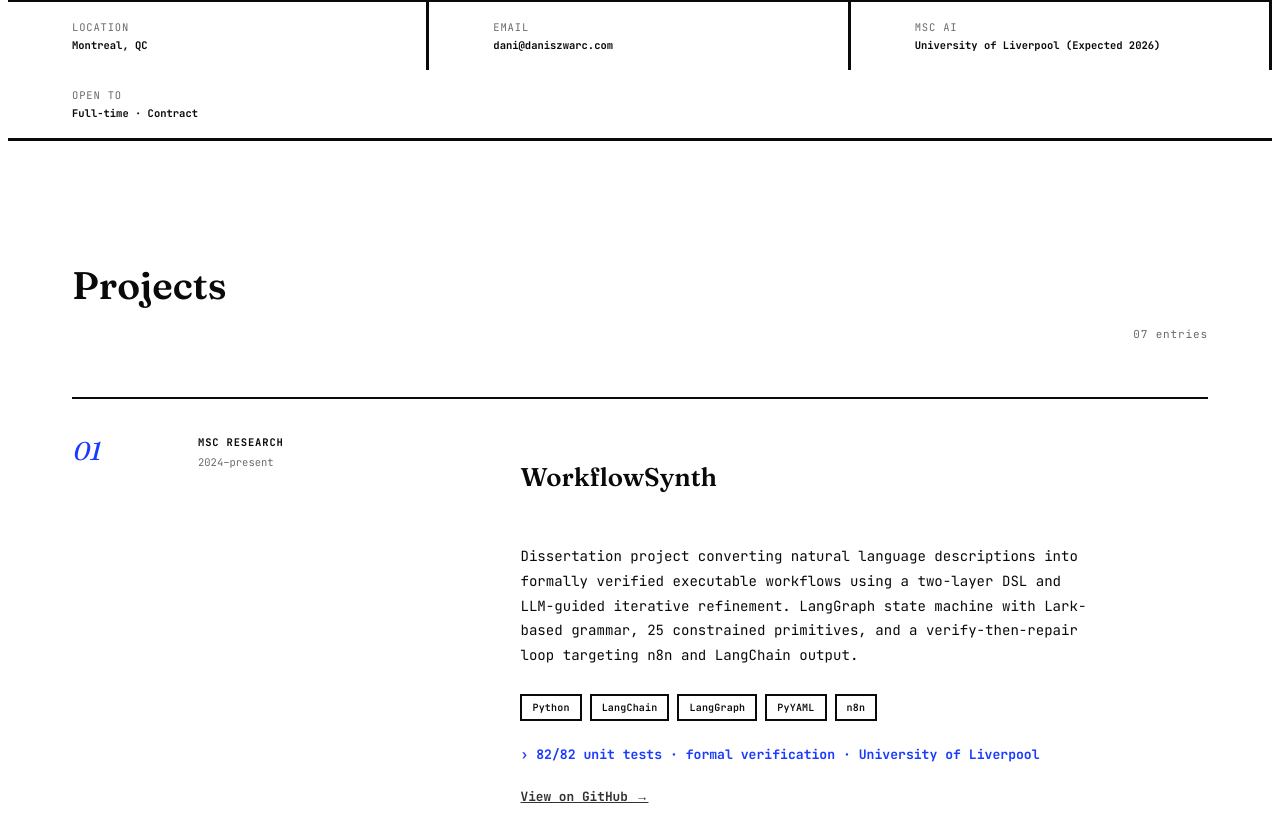
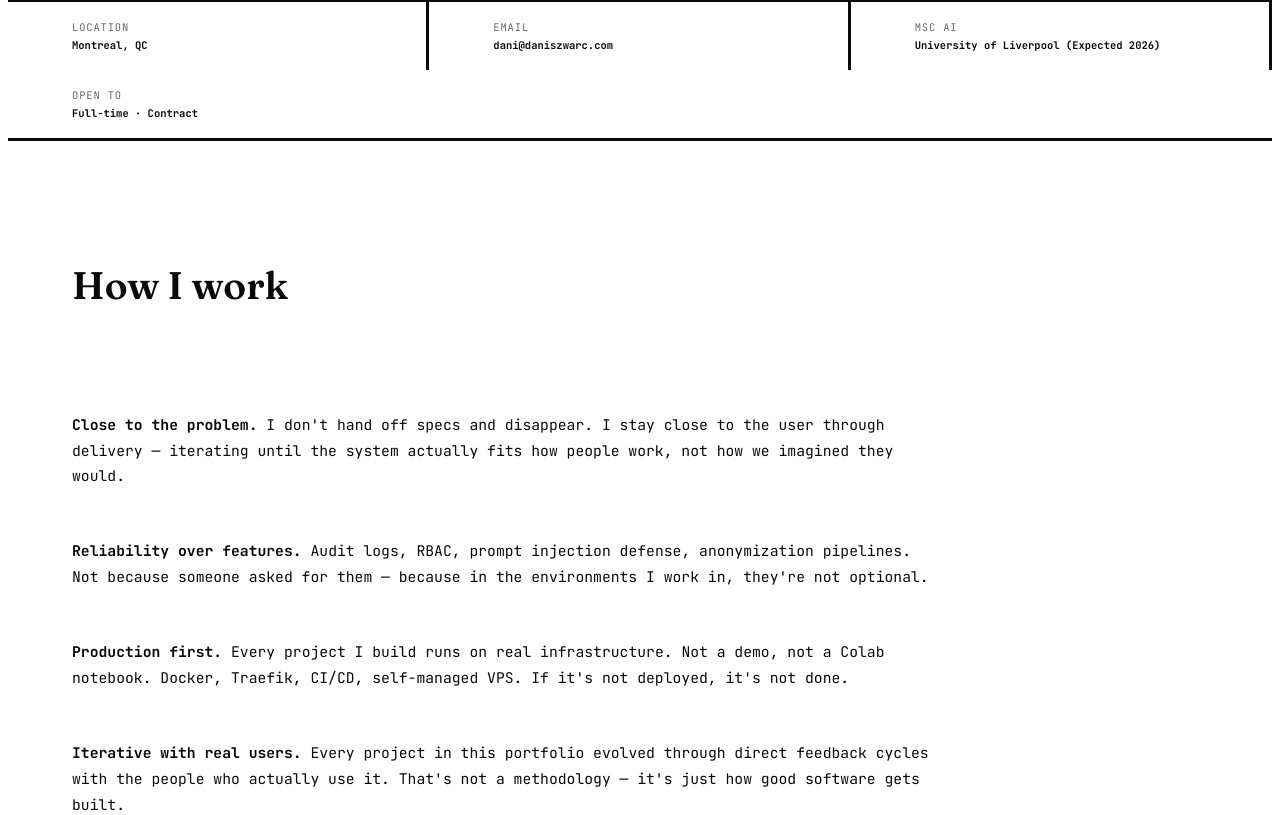
Before and after one commit to daniszwarc/portfolio, a Next.js app: page / in a window 1280 px wide. Shown: the part 1045-1860 px from the top of the page. Built offline with nearby package versions, Linux system fonts and the light colour scheme.

Commit message:
feat: add How I work section

```diff
--- a/app/Alt.module.css
+++ b/app/Alt.module.css
@@ -319,6 +319,23 @@
   letter-spacing: 0.08em;
 }
 
+.principles {
+  display: flex;
+  flex-direction: column;
+  gap: 20px;
+  max-width: 860px;
+}
+
+.principle {
+  font-size: 0.92rem;
+  line-height: 1.75;
+  color: var(--ink);
+}
+
+.principleLabel {
+  font-weight: 700;
+}
+
 /* ---------- project / experience rows ---------- */
 
 .row {
--- a/app/page.tsx
+++ b/app/page.tsx
@@ -83,6 +83,25 @@ const projects: Row[] = [
       "Platform ingesting patient medical histories (PDFs) into structured clinical knowledge wikis using adversarial dual-model iteration (Claude Opus + GPT-4o) until clinical findings converge. Taken private; shared as architectural case study.",
     tags: ["Python", "FastAPI", "PostgreSQL", "Next.js", "Docker"],
     outcome: "80% LLM cost reduction · adversarial dual-model · compliance-by-design",
+  },
+];
+
+const principles = [
+  {
+    label: "Close to the problem.",
+    text: "I don't hand off specs and disappear. I stay close to the user through delivery — iterating until the system actually fits how people work, not how we imagined they would.",
+  },
+  {
+    label: "Reliability over features.",
+    text: "Audit logs, RBAC, prompt injection defense, anonymization pipelines. Not because someone asked for them — because in the environments I work in, they're not optional.",
+  },
+  {
+    label: "Production first.",
+    text: "Every project I build runs on real infrastructure. Not a demo, not a Colab notebook. Docker, Traefik, CI/CD, self-managed VPS. If it's not deployed, it's not done.",
+  },
+  {
+    label: "Iterative with real users.",
+    text: "Every project in this portfolio evolved through direct feedback cycles with the people who actually use it. That's not a methodology — it's just how good software gets built.",
   },
 ];
 
@@ -282,6 +301,21 @@ export default function AltHome() {
         </div>
       </div>
 
+      <section id="how-i-work" className={styles.section}>
+        <div className={styles.wrap}>
+          <div className={styles.sectionHead}>
+            <h2 className={styles.sectionTitle}>How I work</h2>
+          </div>
+          <div className={styles.principles}>
+            {principles.map((p) => (
+              <p className={styles.principle} key={p.label}>
+                <strong className={styles.principleLabel}>{p.label}</strong> {p.text}
+              </p>
+            ))}
+          </div>
+        </div>
+      </section>
+
       <Section id="projects" title="Projects" count="07 entries" rows={projects} />
       <Section id="experience" title="Experience" count="02 entries" rows={experience} />
 
```
Also changed, not shown: 1 other file (tests, documents, lock files or other folders).
